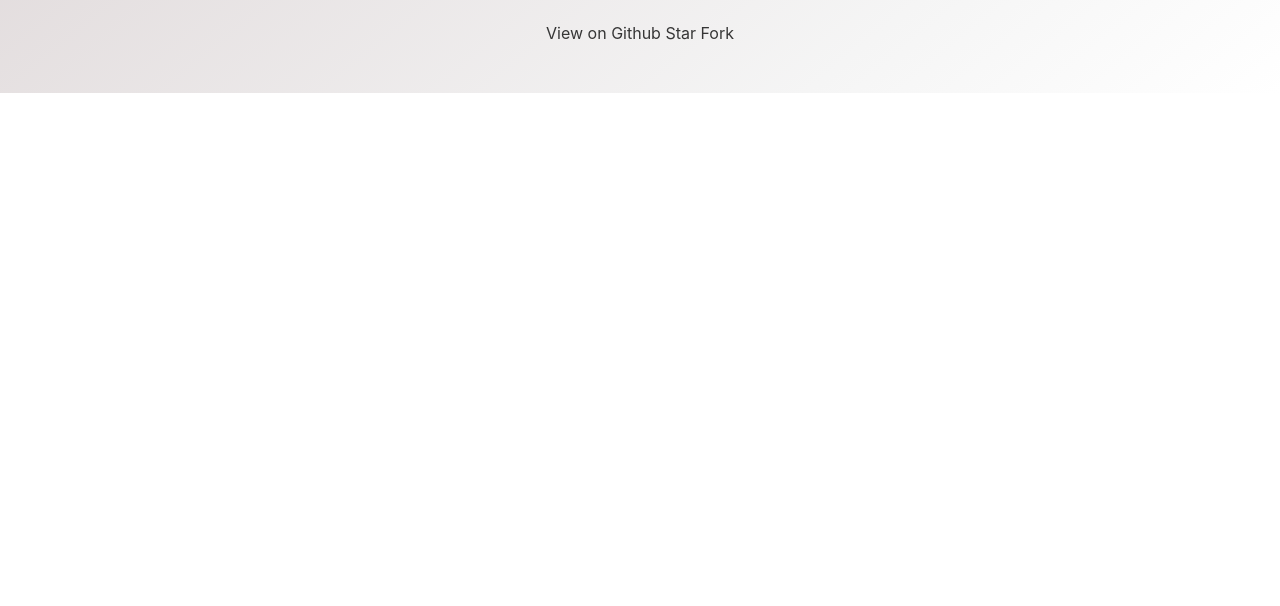
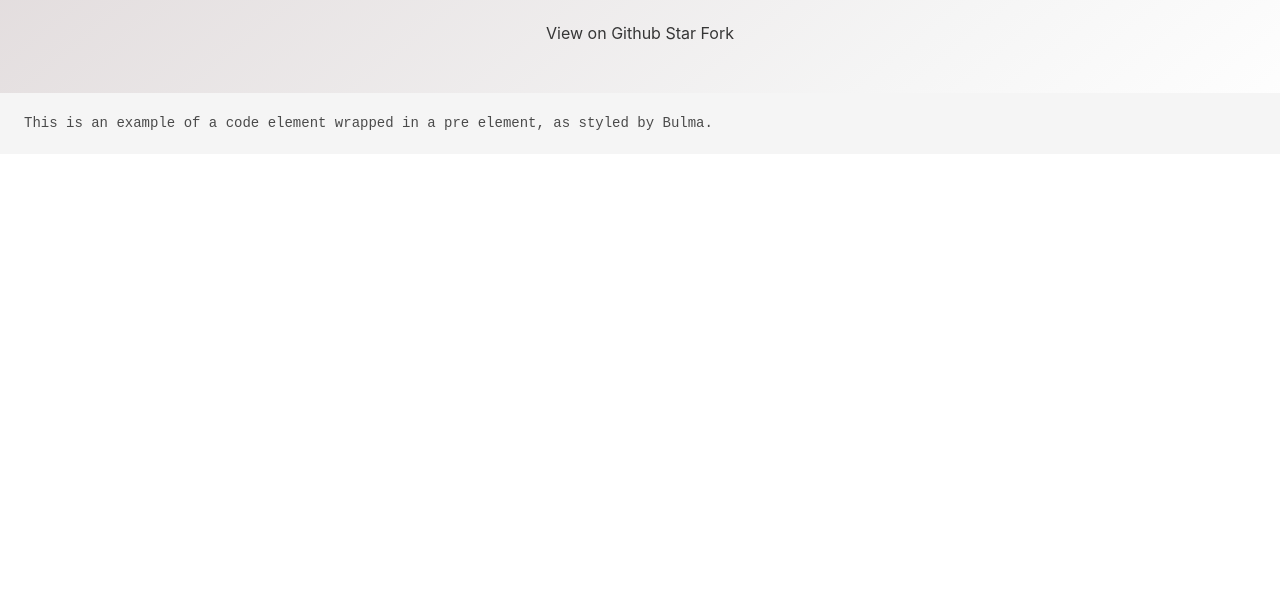
Before and after one commit to prensmiskin/oguzhangumus.com, a website: page index.html in a window 1280 px wide. Shown: the part 194-800 px from the top of the page. Drawn offline with Linux system fonts and the light colour scheme.

Commit message:
Update index.html

```diff
--- a/index.html
+++ b/index.html
@@ -27,6 +27,7 @@ Android Java / Java SE / PHP </h1>
           <a class="github-button" href="https://github.com/prensmiskin" data-size="large" data-show-count="true" aria-label="Fork BulmaTemplates/bulma-templates on GitHub">Fork</a>
         </div>
       </div>
+      <pre>This is an example of a code element wrapped in a pre element, as styled by Bulma.</pre>
     </section>
    <!--  <p class="title is-1">Android SİP Libraries</p>
                        <p class="title is-1">Wep QR CODE Libraries</p>
```
